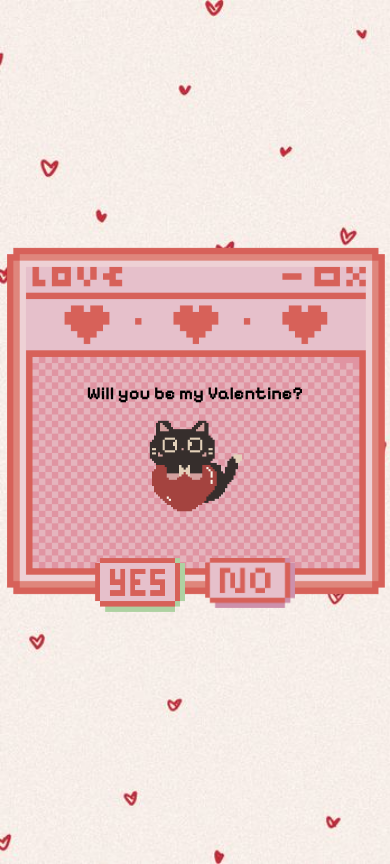
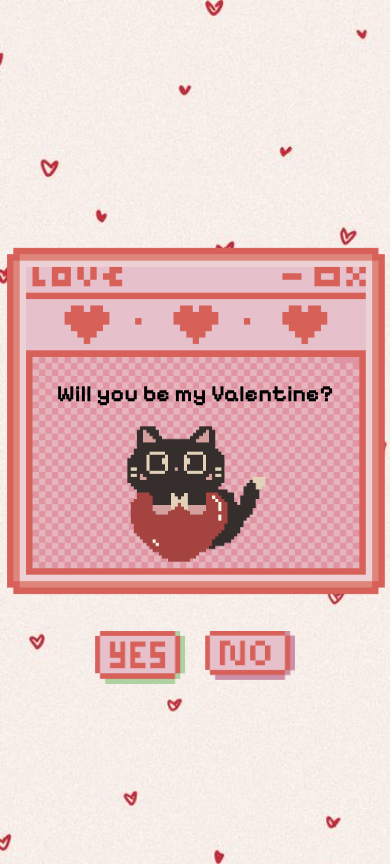
Before and after one commit to Kaushani31/valentine-for-fun-website, a plain HTML site: page index.html in a window 390 px wide. Both pictures are taken after a click on the element "♡ Letter for Sayantan ♡". Drawn offline with Linux system fonts and the light colour scheme; a web font is replaced by a local one.

Commit message:
style.css

```diff
--- a/style.css
+++ b/style.css
@@ -166,8 +166,8 @@ p {
 
     /* Headings & text */
     h1 {
-        font-size: 18px;
-        margin-top: 30px;
+        font-size: 23px;
+        margin-top: 100px;
     }
 
     p {
@@ -175,24 +175,25 @@ p {
     }
 
     .final-text {
-        font-size: 13px;
+        font-size: 17px;
         padding: 8px 15px;
     }
 
     /* Cat image */
     .cat {
-        width: 100px;
+        width: 150px;
     }
 
     .letter-window.final .cat {
-        width: 80px;
+        width: 120px;
+        margin-bottom: 40px;
     }
 
     /* Buttons */
     .buttons {
         gap: 20px;
         flex-wrap: wrap;
-        margin-top: 30px;
+        margin-top: 50px;
     }
 
     .btn,
```
